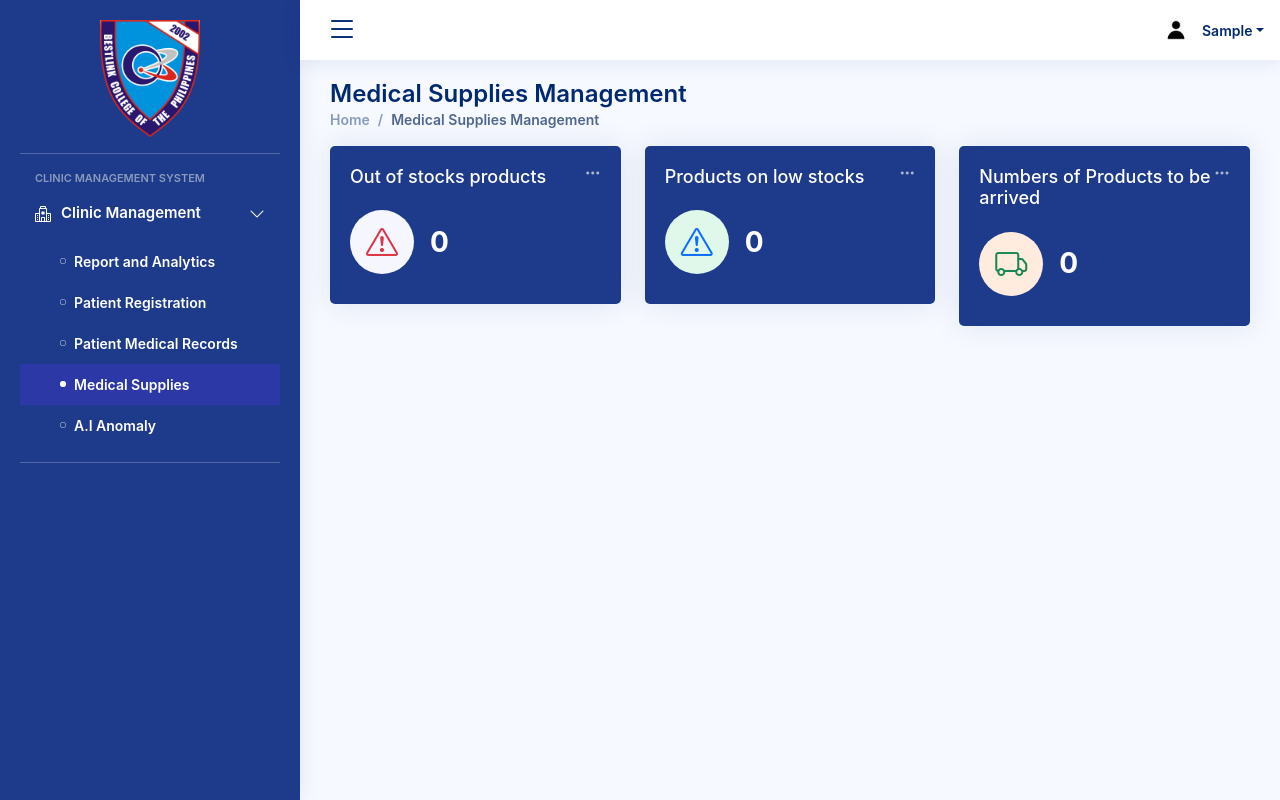
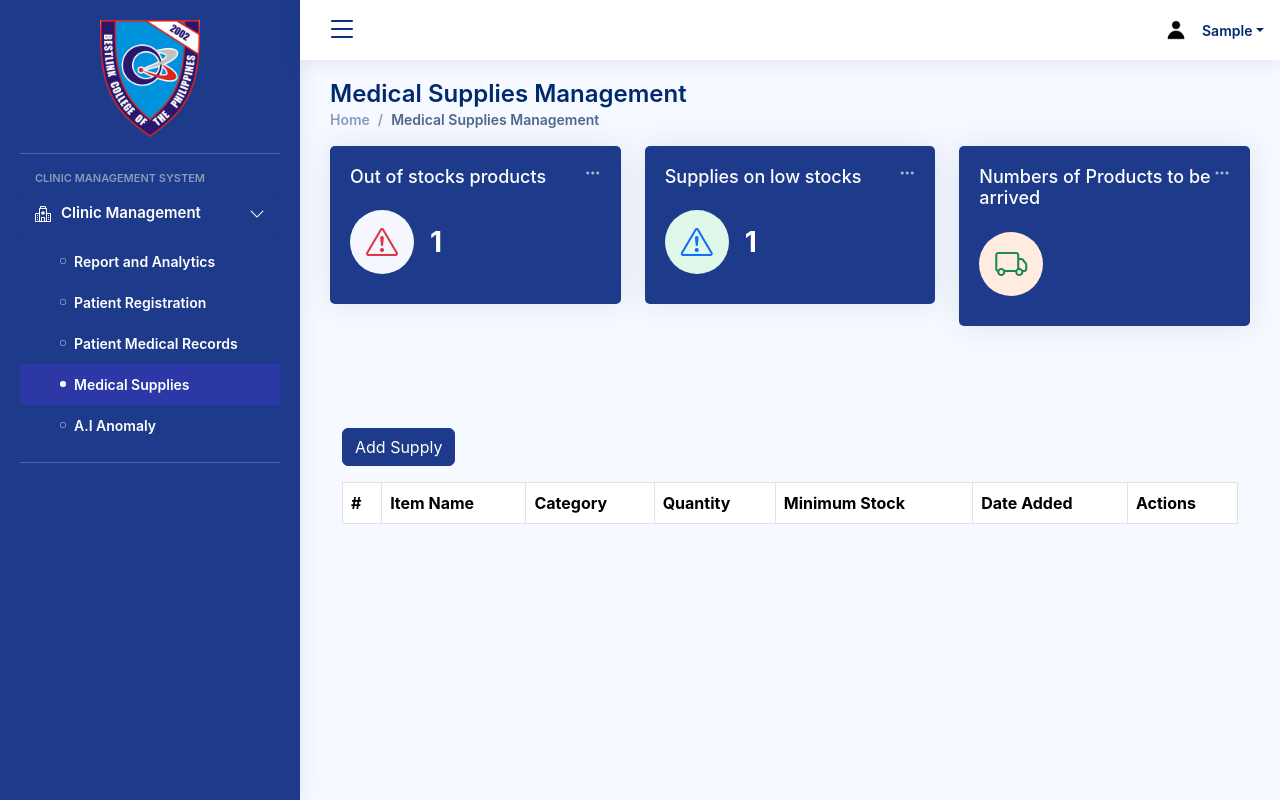
Before and after one commit to devpattt/BCP-ClinicManagement, a PHP site: page /medical-supplies.php in a window 1280 px wide. Run offline with PHP 8.4, Linux system fonts and the light colour scheme; the visitor is signed in with stand-in values (Sample User, id 1); tables that the repository leaves empty or names only in its code hold one stand-in row (values such as "Sample post"); lists and menus that the app fills with data are empty; some libraries are stand-ins or nearby versions.

Commit message:
add   table

```diff
--- a/medical-supplies.php
+++ b/medical-supplies.php
@@ -183,8 +183,6 @@
 
   <section class="section dashboard">
   <div class="row">
-
-    <!-- Full-Width Container for Cards -->
     <div class="col-lg-24">
       <div class="row d-flex justify-content-between">
 
@@ -233,7 +231,7 @@
             </div>
 
             <div class="card-body">
-              <h5 class="card-title">Products on low stocks</h5>
+              <h5 class="card-title">Supplies on low stocks</h5>
               <div class="d-flex align-items-center">
                 <div class="card-icon rounded-circle d-flex align-items-center justify-content-center">
                 <i class="bi bi-exclamation-triangle text-primary"></i>
@@ -277,10 +275,120 @@
       </div>
     </div>
 </section>
+
+<div class="container mt-5">
+        <button class="btn btn-primary mb-3" style="background-color: #1e3a8a; border-color: #1e3a8a;" data-bs-toggle="modal" data-bs-target="#addSupplyModal">Add Supply</button>
+        <table class="table table-bordered">
+            <thead>
+                <tr>
+                    <th>#</th>
+                    <th>Item Name</th>
+                    <th>Category</th>
+                    <th>Quantity</th>
+                    <th>Minimum Stock</th>
+                    <th>Date Added</th>
+                    <th>Actions</th>
+                </tr>
+            </thead>
+            <tbody id="supplyTableBody"></tbody>
+        </table>
+    </div>
+
+    <!-- Add Supply Modal -->
+    <div class="modal fade" id="addSupplyModal" tabindex="-1" aria-labelledby="addSupplyModalLabel" aria-hidden="true">
+        <div class="modal-dialog">
+            <form id="addSupplyForm">
+                <div class="modal-content">
+                    <div class="modal-header">
+                        <h5 class="modal-title" id="addSupplyModalLabel">Add Supply</h5>
+                        <button type="button" class="btn-close" data-bs-dismiss="modal" aria-label="Close"></button>
+                    </div>
+                    <div class="modal-body">
+                        <div class="mb-3">
+                            <label for="itemName" class="form-label">Item Name</label>
+                            <input type="text" class="form-control" id="itemName" name="item_name" required>
+                        </div>
+                        <div class="mb-3">
+                            <label for="category" class="form-label">Category</label>
+                            <select class="form-select" id="category" name="category" required>
+                                <option value="">Select Category</option>
+                                <option value="Medicine">Medicine</option>
+                                <option value="Equipment">Equipment</option>
+                                <option value="Consumables">Consumables</option>
+                                <option value="Sanitization">Sanitization</option>
+                                <option value="Diagnostics">Diagnostics</option>
+                                <option value="Emergency Supplies">Emergency Supplies</option>
+                            </select>
+                        </div>
+                        <div class="mb-3">
+                            <label for="quantity" class="form-label">Quantity</label>
+                            <input type="number" class="form-control" id="quantity" name="quantity" required>
+                        </div>
+                        <div class="mb-3">
+                            <label for="minimumStock" class="form-label">Minimum Stock</label>
+                            <input type="number" class="form-control" id="minimumStock" name="minimum_stock" required>
+                        </div>
+                    </div>
+                    <div class="modal-footer">
+                        <button type="button"  class="btn btn-secondary" style="background-color: #1e3a8a; border-color: #1e3a8a;" data-bs-dismiss="modal">Close</button>
+                        <button type="submit"  class="btn btn-primary" style="background-color: #1e3a8a; border-color: #1e3a8a;">Add Supply</button>
+                    </div>
+                </div>
+            </form>
+        </div>
+    </div>
+
+    <!-- Update Supply Modal -->
+    <div class="modal fade" id="updateSupplyModal" tabindex="-1" aria-labelledby="updateSupplyModalLabel" aria-hidden="true">
+        <div class="modal-dialog">
+            <form id="updateSupplyForm">
+                <div class="modal-content">
+                    <div class="modal-header">
+                        <h5 class="modal-title" id="updateSupplyModalLabel">Update Supply</h5>
+                        <button type="button" class="btn-close" data-bs-dismiss="modal" aria-label="Close"></button>
+                    </div>
+                    <div class="modal-body">
+                        <input type="hidden" id="updateId" name="id">
+                        <div class="mb-3">
+                            <label for="updateItemName" class="form-label">Item Name</label>
+                            <input type="text" class="form-control" id="updateItemName" name="item_name" required>
+                        </div>
+                        <div class="mb-3">
+                            <label for="updateCategory" class="form-label">Category</label>
+                            <select class="form-select" id="updateCategory" name="category" required>
+                                <option value="">Select Category</option>
+                                <option value="Medicine">Medicine</option>
+                                <option value="Equipment">Equipment</option>
+                                <option value="Consumables">Consumables</option>
+                                <option value="Sanitization">Sanitization</option>
+                                <option value="Diagnostics">Diagnostics</option>
+                                <option value="Emergency Supplies">Emergency Supplies</option>
+                            </select>
+                        </div>
+                        <div class="mb-3">
+                            <label for="updateQuantity" class="form-label">Quantity</label>
+                            <input type="number" class="form-control" id="updateQuantity" name="quantity" required>
+                        </div>
+                        <div class="mb-3">
+                            <label for="updateMinimumStock" class="form-label">Minimum Stock</label>
+                            <input type="number" class="form-control" id="updateMinimumStock" name="minimum_stock" required>
+                        </div>
+                    </div>
+                    <div class="modal-footer">
+                        <button type="button"  class="btn btn-secondary" style="background-color: #1e3a8a; border-color: #1e3a8a;" data-bs-dismiss="modal">Close</button>
+                        <button type="submit"  class="btn btn-primary" style="background-color: #1e3a8a; border-color: #1e3a8a;" >Update Supply</button>
+                    </div>
+                </div>
+            </form>
+        </div>
+    </div>
+
   </main>
 
 
   <a href="#" class="back-to-top d-flex align-items-center justify-content-center"><i class="bi bi-arrow-up-short"></i></a>
+  <script src="https://cdn.jsdelivr.net/npm/bootstrap@5.3.0/dist/js/bootstrap.bundle.min.js"></script>
+  <script src="assets/js/supplies.js"></script>
   <script src="assets/vendor/apexcharts/apexcharts.min.js"></script>
   <script src="assets/vendor/bootstrap/js/bootstrap.bundle.min.js"></script>
   <script src="assets/vendor/chart.js/chart.umd.js"></script>
@@ -292,39 +400,28 @@
   <script src="assets/js/main.js"></script>
 
   <script>
- document.addEventListener('DOMContentLoaded', function() {
-    function fetchData(filter) {
-        fetch(`hdfetch.php?filter=${filter}`)
+document.addEventListener("DOMContentLoaded", () => {
+    const updateLowStockCounts = () => {
+        fetch('fetchlowstocks.php')
             .then(response => response.json())
             .then(data => {
-                const count = data.count;
-                const percentage = data.percentage;
-                const increaseClass = data.increase;
+                const { lowStockCount } = data;
 
-                const elementId = filter === 'today' ? 'today' :
-                                  filter === 'month' ? 'month' : 'year';
+                document.getElementById('month-count').textContent = lowStockCount;
 
-                document.getElementById(`${elementId}-count`).textContent = count;
-                const increaseElement = document.getElementById(`${elementId}-increase`);
-                increaseElement.textContent = `${percentage}%`;
-                increaseElement.className = `${increaseClass} small pt-1 fw-bold`;
+                if (lowStockCount === 0) {
+                    document.getElementById('today-count').textContent = "0";
+                } else {
+                    document.getElementById('today-count').textContent = `${lowStockCount}`;
+                }
             })
-            .catch(error => console.error('Error fetching data:', error));
-    }
+            .catch(error => console.error('Error fetching low-stock data:', error));
+    };
 
-    fetchData('today');
-    fetchData('month');
-    fetchData('year');
+    updateLowStockCounts();
 
-    document.querySelectorAll('.dropdown-menu .dropdown-menu-end .dropdown-menu-arrow').forEach(item => {
-        item.addEventListener('click', function(event) {
-            event.preventDefault();
-            const filter = this.getAttribute('data-filter');
-            fetchData(filter);
-        });
-    });
+    setInterval(updateLowStockCounts, 30000);
 });
-
 document.addEventListener('DOMContentLoaded', function() {
     function updateProfileName() {
         fetch('fetch_uname.php')
@@ -349,6 +446,8 @@
 
     updateProfileName();
 });
+
+
   </script>
 
 </body>
```
